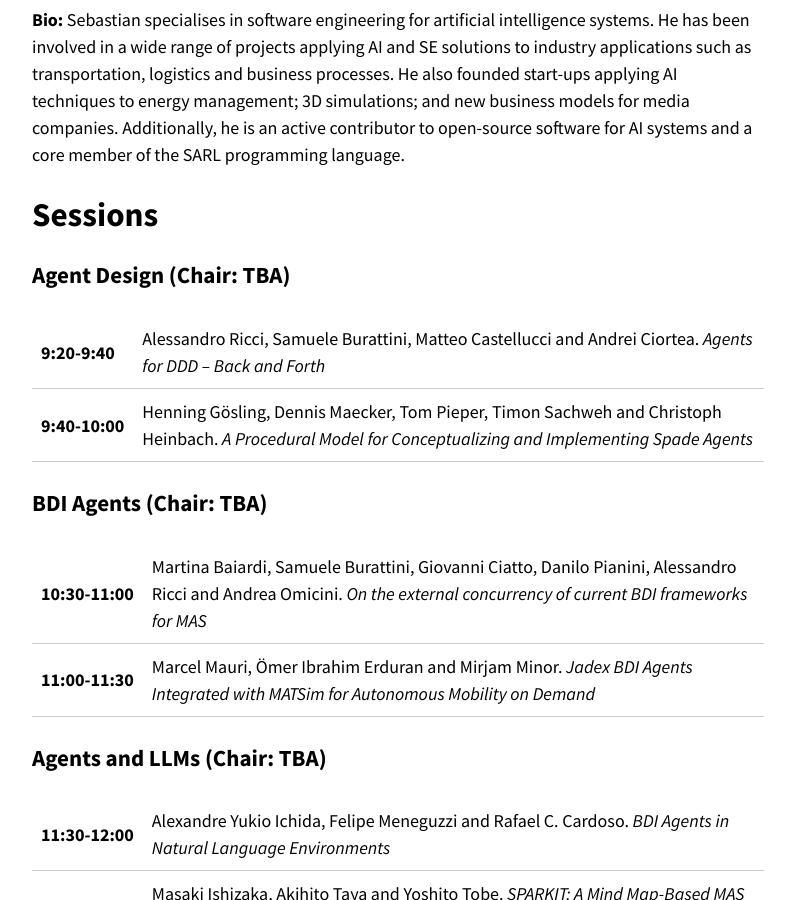
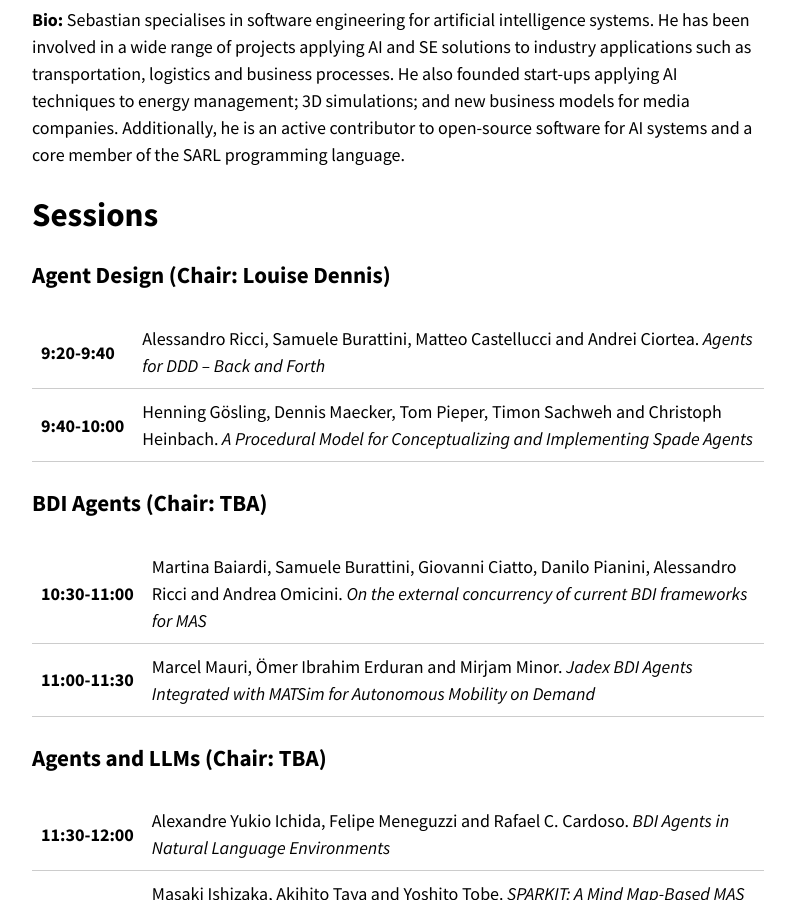
Before and after one commit to rafaelcaue/emas2024, a Jekyll site: the page built from program.md, in a window 1280 px wide and 900 px high, scrolled down 2057 px. Shown: the whole window, without its empty margins (242-1037 px from the left). Built offline with Jekyll 4.4.1, drawn with Linux system fonts in a browser that asks for light colours; nearby versions of some CDN libraries; our own code applies the rules of GitHub Pages for plain Markdown files.

Commit message:
Update program.md

```diff
--- a/program.md
+++ b/program.md
@@ -51,7 +51,7 @@ Invited talks are up to 60 minutes (up to 50 minutes of presentation and at leas
 
 # Sessions
 
-### <a id="s1"></a> **Agent Design (Chair: TBA)**
+### <a id="s1"></a> **Agent Design (Chair: Louise Dennis)**
 
 <table>
   <tr>
```
